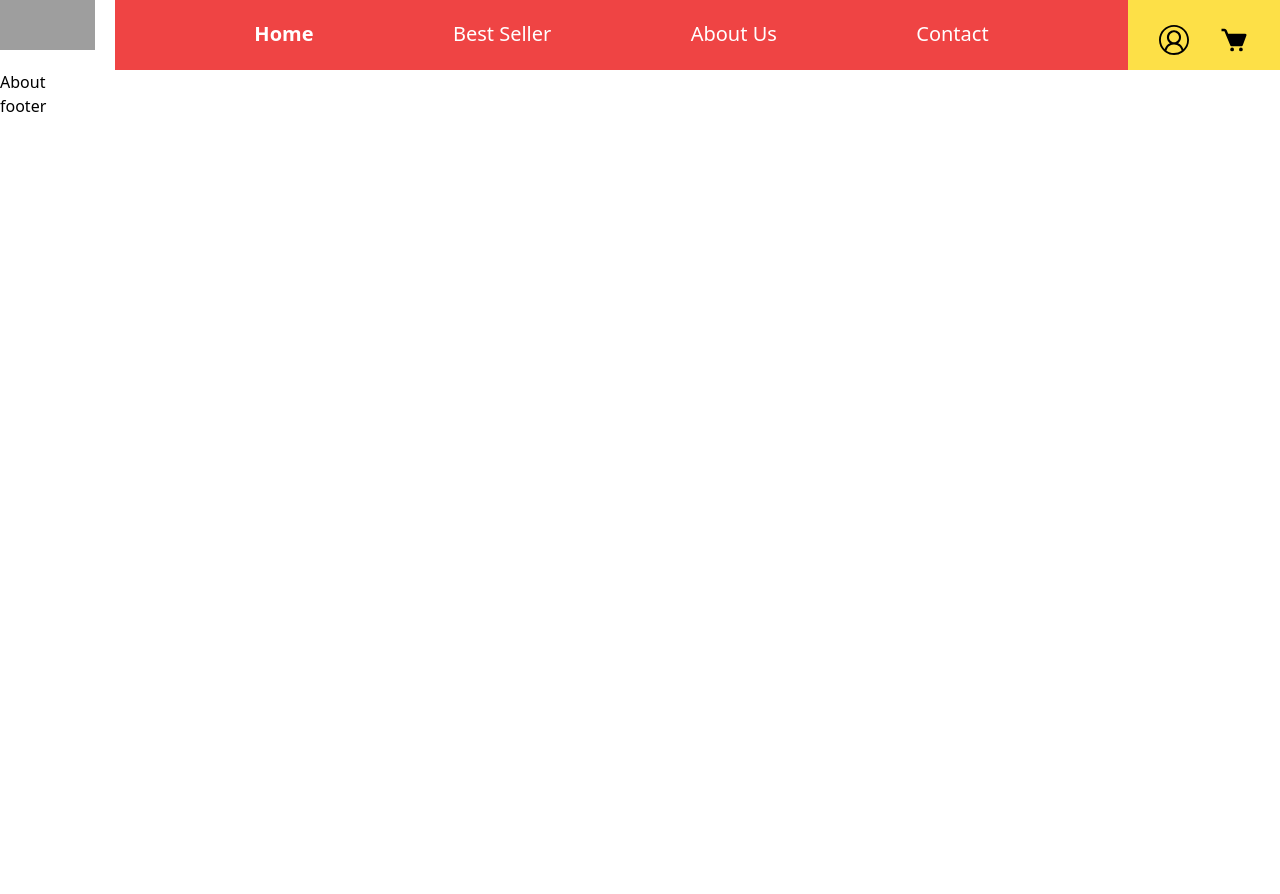
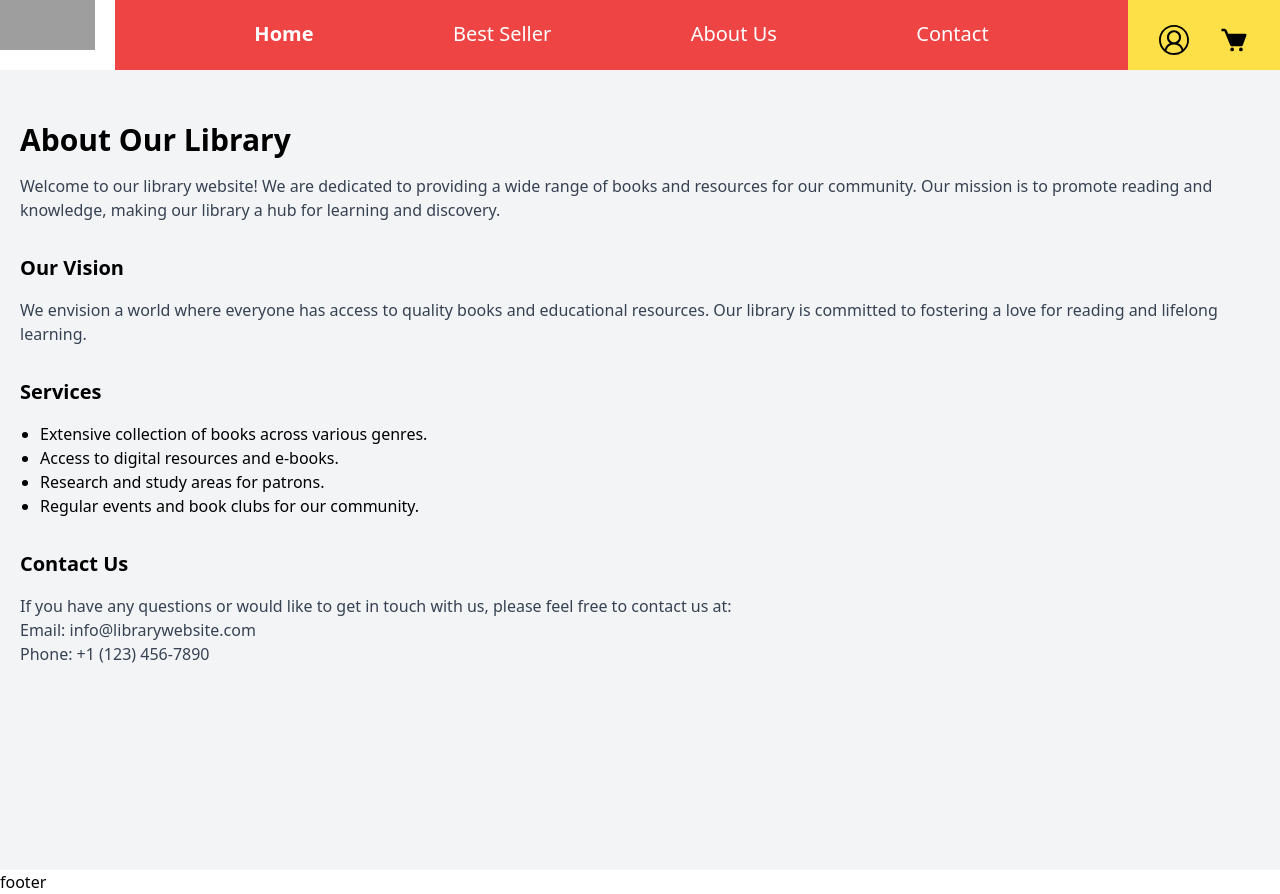
Before and after one commit to codewithnadeem14502/Bookpedia, a React (Vite) app: page /about-us in a window 1280 px wide. Before the commit the page ends 800 px from the top, so only its background shows below. Built offline with nearby package versions, Linux system fonts and the light colour scheme; grey boxes are pictures that could not be loaded.

Commit message:
added dymanic routing

```diff
--- a/src/App.jsx
+++ b/src/App.jsx
@@ -12,12 +12,14 @@ import BestSelling from "./pages/BestSelling";
 import About from "./pages/About";
 import PageNotFound from "./pages/PageNotFound";
 import RootLayout from "./layouts/RootLayout";
+import BookDetails from "./pages/BookDetails";
 
 function App() {
   const router = createBrowserRouter(
     createRoutesFromElements(
       <Route path="/" element={<RootLayout />}>
         <Route index element={<Homepage />} />
+        <Route path=":id" element={<BookDetails />} />
         <Route path="/contact" element={<ContactUs />} />
         <Route path="/profile" element={<Profile />} />
         <Route path="/cart" element={<Cart />} />
--- a/src/components/BookCard.jsx
+++ b/src/components/BookCard.jsx
@@ -1,3 +1,5 @@
+import { Link } from "react-router-dom";
+
 const BookCard = ({ books }) => {
   // console.log(books);
   return (
@@ -6,12 +8,15 @@ const BookCard = ({ books }) => {
         let bookimage =
           item.volumeInfo.imageLinks &&
           item.volumeInfo.imageLinks.smallThumbnail;
+        let indx = item.id;
         let title = item.volumeInfo.title;
         let amount = item.saleInfo.listPrice && item.saleInfo.listPrice.amount;
-        // console.log(amount);
+
         if (bookimage != undefined && amount != undefined) {
+          // console.log(indx);
           return (
-            <div className="p-5 mb-5 mr-1 ml-2">
+            <Link to={indx.toString()}>
+              <div key={indx} className="p-5 mb-5 mr-1 ml-2">
                 <div className="bg-red-400 w-[250px] h-[400px] rounded-xl  ">
                   <img
                     className="w-[250px] h-[250px] rounded-xl"
@@ -24,6 +29,7 @@ const BookCard = ({ books }) => {
                   </div>
                 </div>
               </div>
+            </Link>
           );
         }
       })}
--- a/src/components/Books.jsx
+++ b/src/components/Books.jsx
@@ -2,14 +2,15 @@ import React, { useEffect, useState } from "react";
 import axios from "axios";
 import BookCard from "./BookCard";
 import Loading from "./Loading";
+import { Link } from "react-router-dom";
 
-const Books = () => {
+const Books = ({ search }) => {
   const [data, setData] = useState([]);
   const [loading, setLoading] = useState(false);
   useEffect(() => {
     axios
       .get(
-        "https://www.googleapis.com/books/v1/volumes?q=react&key=AIzaSyCgpPa7Ctg2u1ldc7iInVH7Qq0TN7UmgmM" +
+        `https://www.googleapis.com/books/v1/volumes?q='+${search}+'&key=AIzaSyCgpPa7Ctg2u1ldc7iInVH7Qq0TN7UmgmM` +
           "&maxResults=40"
       )
       .then((res) => {
@@ -17,7 +18,7 @@ const Books = () => {
         setLoading(true);
       });
   }, []);
-
+  // console.log(search);
   return (
     <div className=" bg-slate-100 w-full mt-5">
       <div className="flex flex-wrap justify-center">
--- a/src/components/SearchBar.jsx
+++ b/src/components/SearchBar.jsx
@@ -1,23 +1,39 @@
-import axios from "axios";
-import React, { useEffect, useState } from "react";
+import React, { useState } from "react";
 import { FcSearch } from "react-icons/fc";
+import Books from "../components/Books";
+const SearchBar = () => {
+  const [search, setSearch] = useState("");
 
-const SearchBar = () => {
-  const [search, setSearch] = useState();
+  const handleSearch = () => {
+    console.log("Search query:", search);
+  };
+
+  const handleInputChange = (e) => {
+    setSearch(e.target.value);
+  };
 
   return (
-    <div className="bg-slate-50 mt-5 flex justify-center  h-[60px]">
-      <div className="flex w-[30%] m-1 justify-center  ">
-        <input
-          className="bg-gray-300 font-semibold text-xl w-[550px] rounded-xl pl-5  focus:outline-none "
-          type="text"
-          placeholder="Search here..."
-        />
-        <div className="items-center  ">
-          <FcSearch className="w-[30px] h-[40px] mr-2 mt-2" />
+    <>
+      <div className="bg-slate-50 mt-5 flex justify-center h-[60px]">
+        <div className="flex w-[30%] m-1 justify-center">
+          <input
+            className="bg-gray-300 font-semibold text-xl w-[550px] rounded-xl pl-5 focus:outline-none"
+            type="text"
+            placeholder="Search here..."
+            value={search}
+            onChange={handleInputChange}
+          />
+          <div className="items-center">
+            <FcSearch
+              className="w-[30px] h-[40px] mr-2 mt-2"
+              onClick={handleSearch}
+              style={{ cursor: "pointer" }}
+            />
+          </div>
         </div>
       </div>
-    </div>
+      <Books search={search} />
+    </>
   );
 };
 
--- a/src/pages/About.jsx
+++ b/src/pages/About.jsx
@@ -1,7 +1,45 @@
-import React from "react";
+
 
 const About = () => {
-  return <div>About</div>;
+  return (
+    <div className="bg-gray-100 min-h-screen p-5">
+      <div className="container mx-auto py-8">
+        <h1 className="text-3xl font-semibold mb-4">About Our Library</h1>
+        <p className="text-gray-700 mb-8">
+          Welcome to our library website! We are dedicated to providing a wide
+          range of books and resources for our community. Our mission is to
+          promote reading and knowledge, making our library a hub for learning
+          and discovery.
+        </p>
+
+        <h2 className="text-xl font-semibold mb-4">Our Vision</h2>
+        <p className="text-gray-700 mb-8">
+          We envision a world where everyone has access to quality books and
+          educational resources. Our library is committed to fostering a love
+          for reading and lifelong learning.
+        </p>
+
+        <h2 className="text-xl font-semibold mb-4">Services</h2>
+        <ul className="list-disc pl-5">
+          <li>Extensive collection of books across various genres.</li>
+          <li>Access to digital resources and e-books.</li>
+          <li>Research and study areas for patrons.</li>
+          <li>Regular events and book clubs for our community.</li>
+        </ul>
+
+        <h2 className="text-xl font-semibold mt-8 mb-4">Contact Us</h2>
+        <p className="text-gray-700">
+          If you have any questions or would like to get in touch with us,
+          please feel free to contact us at:
+        </p>
+        <p className="text-gray-700">
+          Email: info@librarywebsite.com
+          <br />
+          Phone: +1 (123) 456-7890
+        </p>
+      </div>
+    </div>
+  );
 };
 
 export default About;
--- /dev/null
+++ b/src/pages/BookDetails.jsx
@@ -0,0 +1,95 @@
+import axios from "axios";
+import React, { useEffect, useState } from "react";
+import { useParams } from "react-router-dom";
+
+const BookDetails = () => {
+  const { id } = useParams();
+  const [details, setDetails] = useState([]);
+  const [loading, setLoading] = useState(false);
+
+  useEffect(() => {
+    axios
+      .get(
+        "https://www.googleapis.com/books/v1/volumes?q=react&key=AIzaSyCgpPa7Ctg2u1ldc7iInVH7Qq0TN7UmgmM" +
+          "&maxResults=40"
+      )
+      .then((res) => {
+        setDetails(res.data.items);
+        setLoading(true);
+      });
+  }, []);
+  //   console.log(details);
+  // Filter by bookid
+  const filteredDetails = details.filter((detail) => {
+    let bookid = detail.id;
+    return bookid === id;
+  });
+
+  return (
+    <div>
+      {filteredDetails.map((filteredDetail) => {
+        let bookid = filteredDetail.id;
+        // console.log(bookid);
+        let title = filteredDetail.volumeInfo.title;
+        let amount =
+          filteredDetail.saleInfo.listPrice &&
+          filteredDetail.saleInfo.listPrice.amount;
+        let bookimage =
+          filteredDetail.volumeInfo.imageLinks &&
+          filteredDetail.volumeInfo.imageLinks.smallThumbnail;
+        let pagecount = filteredDetail.volumeInfo.pageCount;
+        let author = filteredDetail.volumeInfo.authors[0];
+        let publisher = filteredDetail.volumeInfo.publisher;
+        let infoLink = filteredDetail.volumeInfo.infoLink;
+        let publishedDate = filteredDetail.volumeInfo.publishedDate;
+        let description = filteredDetail.volumeInfo.description;
+        // console.log(description);
+        if (bookimage != undefined && amount != undefined) {
+          return (
+            <div key={bookid} className="">
+              <div
+                className="bg-slate-200  w-full h-[1050px] rounded-xl  flex justify-between
+              sm:flex-col md:flex-row-reverse  "
+              >
+                <div className=" flex  justify-center flex-col">
+                  <img
+                    className="w-[450px] h-[600px] rounded-xl m-10 "
+                    src={bookimage}
+                    alt="bookimage"
+                  />
+                  <h2 className="font-bold text-xl m-5 ">&#8377;{amount}</h2>
+                  <span className="p-5 m-5 bg-green-500 font-Poppins font-semibold text-xl text-center rounded-2xl">
+                    <a href={infoLink} target="_blank">
+                      Buy Now
+                    </a>
+                  </span>
+                </div>
+                <div className="mt-[55px] ml-10 text-start w-[50%]   rounded-lg ">
+                  <h1 className="font-Poppins font-bold text-5xl rounded-lg text-center bg-cyan-500 p-5 ">
+                    {title}
+                  </h1>
+                  <div className="flex justify-center">
+                    <h3 className="mt-2 mr-5 font-medium">
+                      Author by: {author}
+                    </h3>
+                    <h3 className="mt-2 font-medium">
+                      PublishedDate : {publishedDate}
+                    </h3>
+                  </div>
+                  {/* <h3 className="mt-2 font-Poppins">
+                    pagecount by: {pagecount}
+                  </h3> */}
+                  <p className="mt-4 font-Poppins font-medium text-start">
+                    {description}
+                  </p>
+                </div>
+              </div>
+            </div>
+          );
+        }
+      })}
+    </div>
+  );
+};
+
+export default BookDetails;
--- a/src/pages/Homepage.jsx
+++ b/src/pages/Homepage.jsx
@@ -1,10 +1,11 @@
 import SearchBar from "../components/SearchBar";
-import Books from "../components/Books";
+
+import { useState } from "react";
+
 const Homepage = () => {
   return (
     <div>
       <SearchBar />
-      <Books />
     </div>
   );
 };
```
Lines whose indentation alone changed are shown as unchanged.
